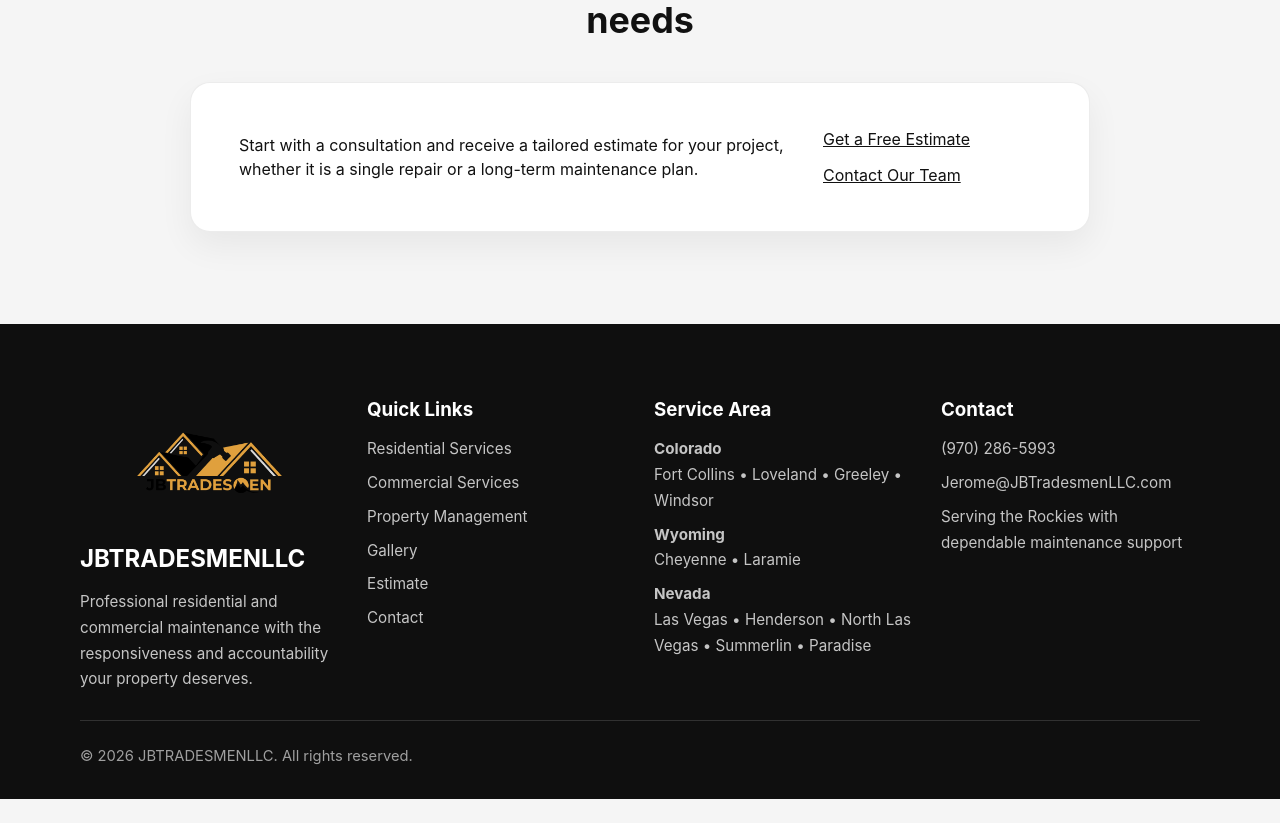
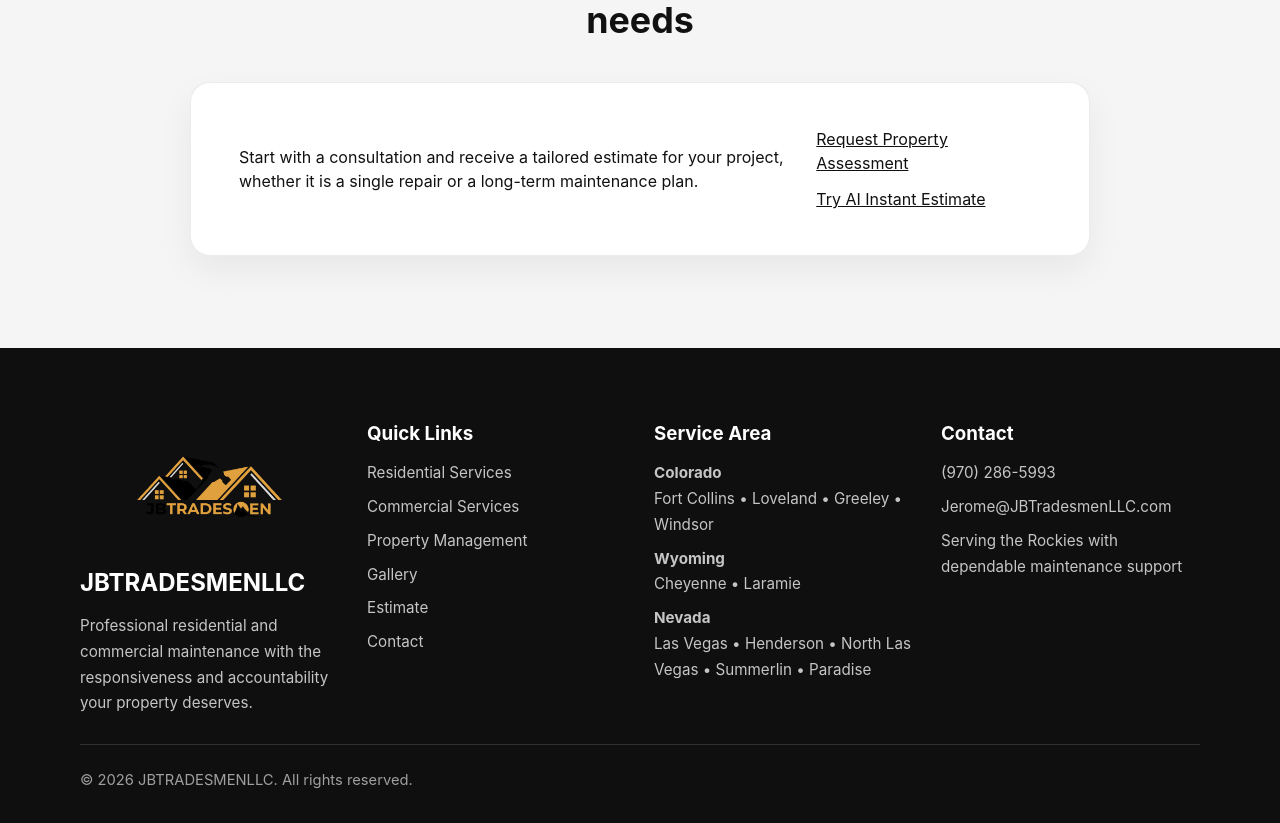
Before and after one commit to DRxCODEai/jb-tradesmen-v2, a React (Vite) app: page / in a window 1280 px wide. Shown: the part 7550-8373 px from the top of the page. Before the commit the page ends 8349 px from the top, so only its background shows below. Built offline with nearby package versions, Linux system fonts and the light colour scheme.

Commit message:
save V1.3

```diff
--- a/src/components/Layout/Navbar.tsx
+++ b/src/components/Layout/Navbar.tsx
@@ -8,7 +8,7 @@ const links = [
   { to: '/project-gallery', label: 'Gallery' },
   { to: '/who-we-work-with', label: 'Clients' },
   { to: '/resources', label: 'Resources' },
-  { to: '/instant-project-estimate', label: 'Estimate' },
+  { to: '/request-estimate', label: 'Estimate' },
   { to: '/contact', label: 'Contact' },
 ]
 
--- a/src/data/credentials.ts
+++ b/src/data/credentials.ts
@@ -1,5 +1,5 @@
 import licensed from '../assets/certifications/licensed.png';
-import osha from '../assets/certifications/osha.jpg';
+import osha from '../assets/certifications/osha.png';
 import epa from '../assets/certifications/epa.png';
 import government from '../assets/certifications/government.png';
 import sam from '../assets/certifications/sam.png';
--- a/src/pages/Home.tsx
+++ b/src/pages/Home.tsx
@@ -175,12 +175,10 @@ export default function Home() {
       className="hero-image"
     />
 
-    <a
-    href="https://koalendar.com/u/Gh3fj36hpBYsbg1SA4npVoFy56m2"
-    target="_blank"
-    rel="noopener noreferrer"
-    className="hero-overlay hero-estimate"
-    aria-label="Schedule a Free Estimate"
+   <a
+  href="/request-estimate"
+  className="hero-overlay hero-estimate"
+  aria-label="Request a Property Assessment"
 />
 
     <a
@@ -396,12 +394,15 @@ export default function Home() {
             </p>
           </div>
           <div className="estimate-actions">
-            <a className="primary-cta" href="/instant-project-estimate">
-              Get a Free Estimate
-            </a>
-            <a className="secondary-cta dark-cta" href="/contact">
-              Contact Our Team
-            </a>
+            <a className="primary-cta" href="/request-estimate">
+  Request Property Assessment
+</a>
+            <a
+  className="secondary-cta dark-cta"
+  href="/instant-project-estimate"
+>
+  Try AI Instant Estimate
+</a>
           </div>
         </div>
       </section>
```
